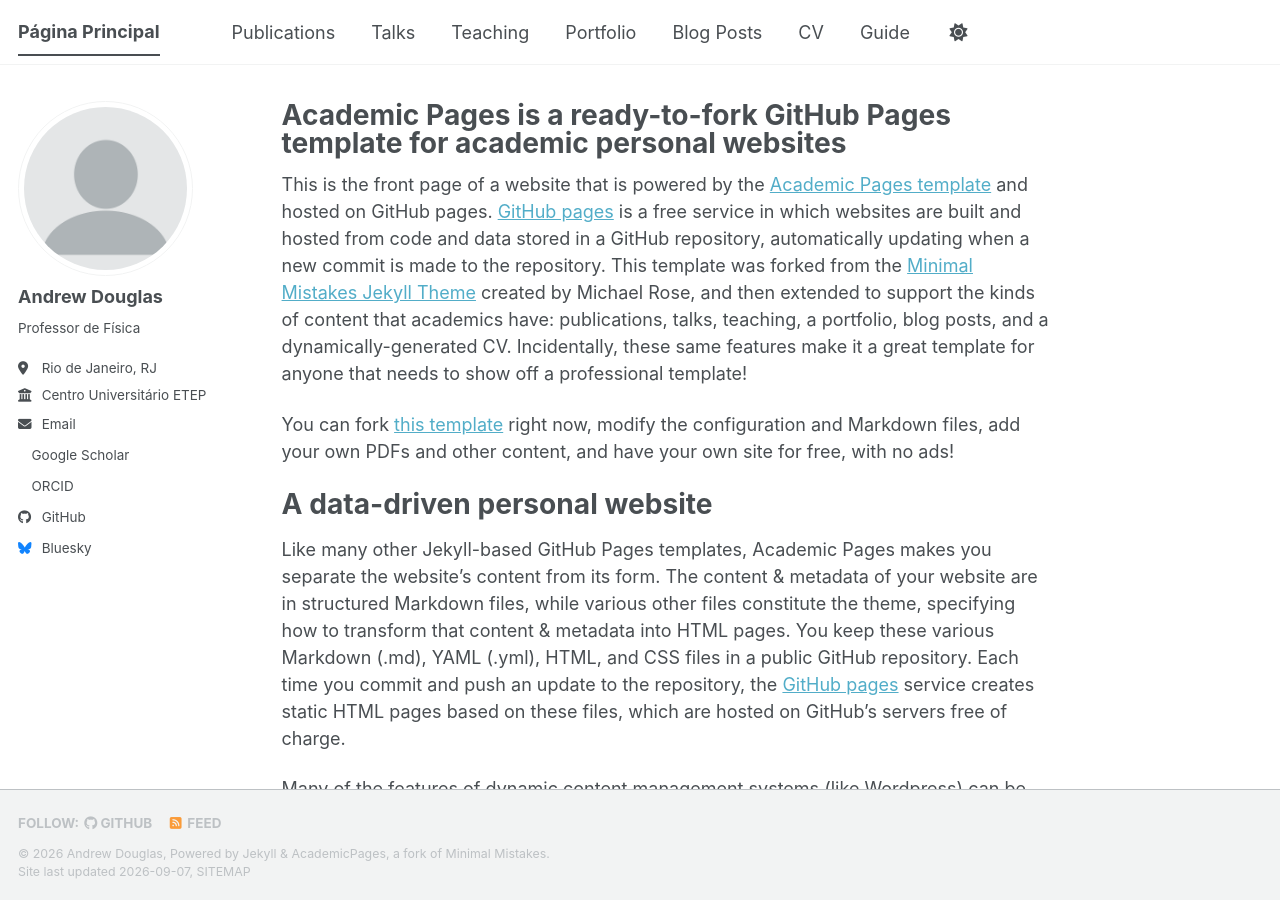
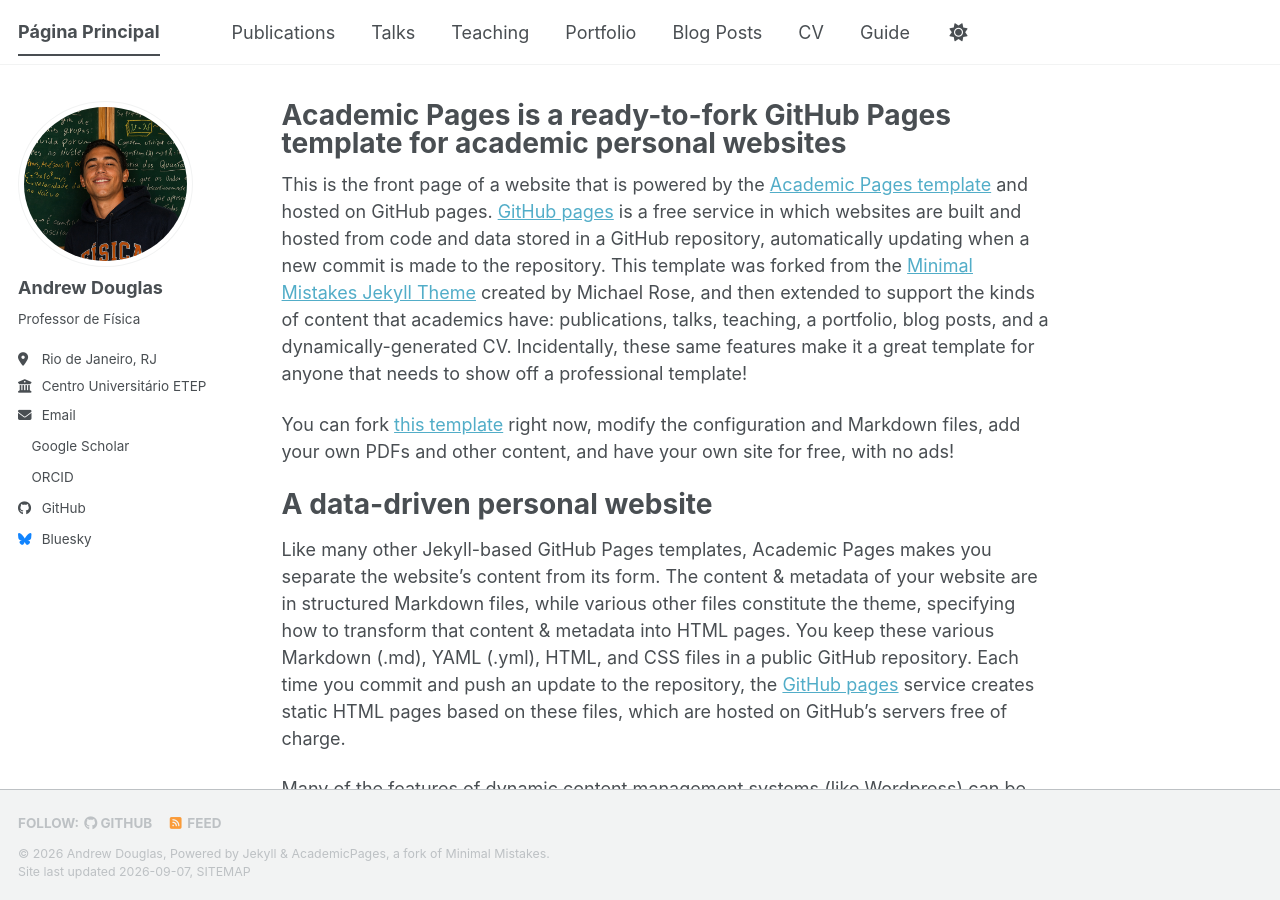
Before and after one commit to AndrewDSAM/AndrewDSAM.github.io, a Jekyll site: the page built from _pages/about.md, in a window 1280 px wide and 900 px high. Built offline with Jekyll 4.4.1, drawn with Linux system fonts in a browser that asks for light colours; a style sheet for code colours, icons or effects is not loaded.

Commit message:
Update _config.yml

```diff
--- a/_config.yml
+++ b/_config.yml
@@ -23,7 +23,7 @@ repository               : "academicpages/academicpages.github.io"
 #               Additional customization can be done by editing /_includes/author-profile.html
 author:
   # Biographic information
-  avatar           : "profile.png"
+  avatar           : "eu.png"
   name             : "Andrew Douglas"
   pronouns         : # example: "she/her"
   bio              : "Professor de Física"
```
